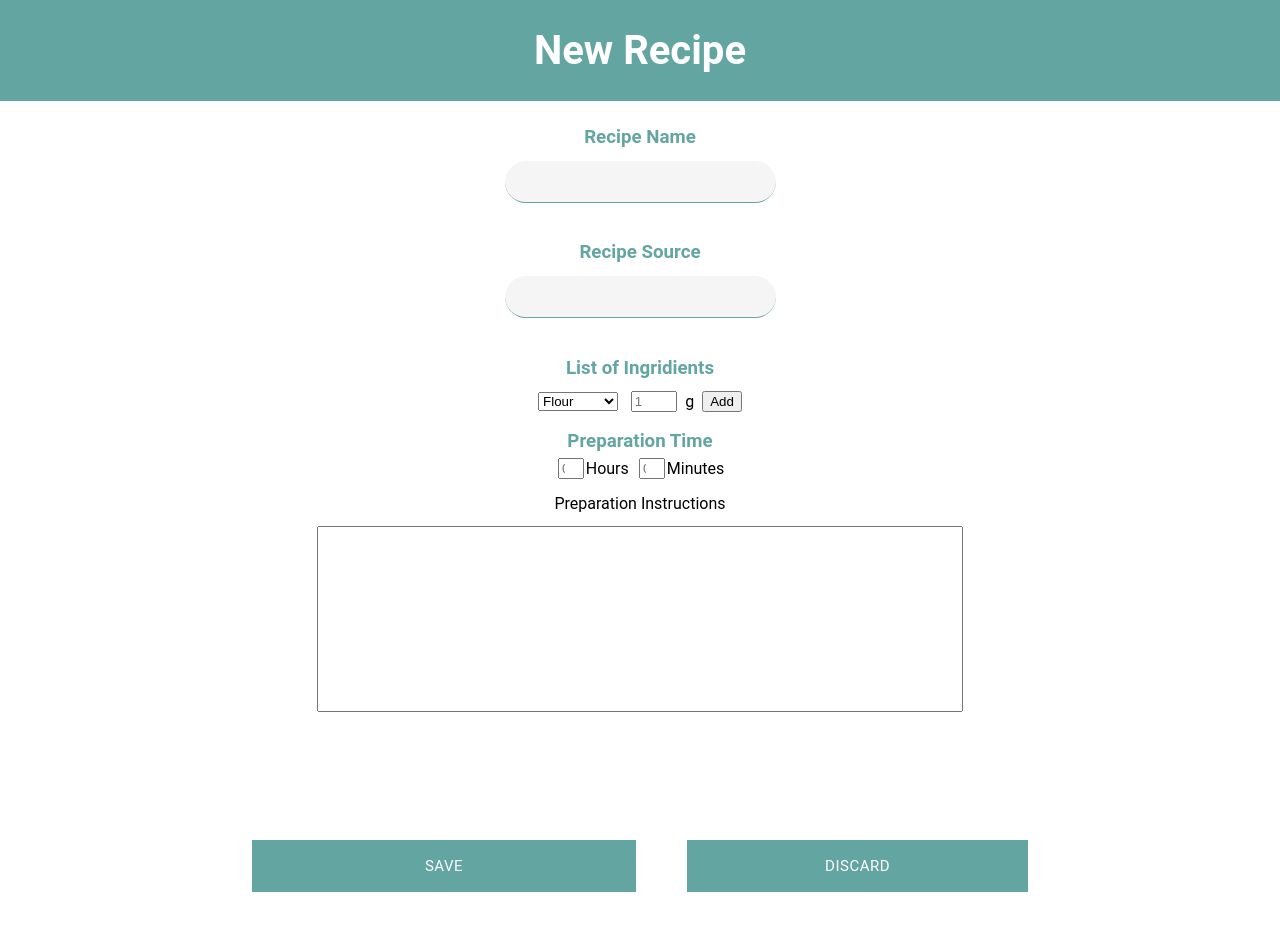
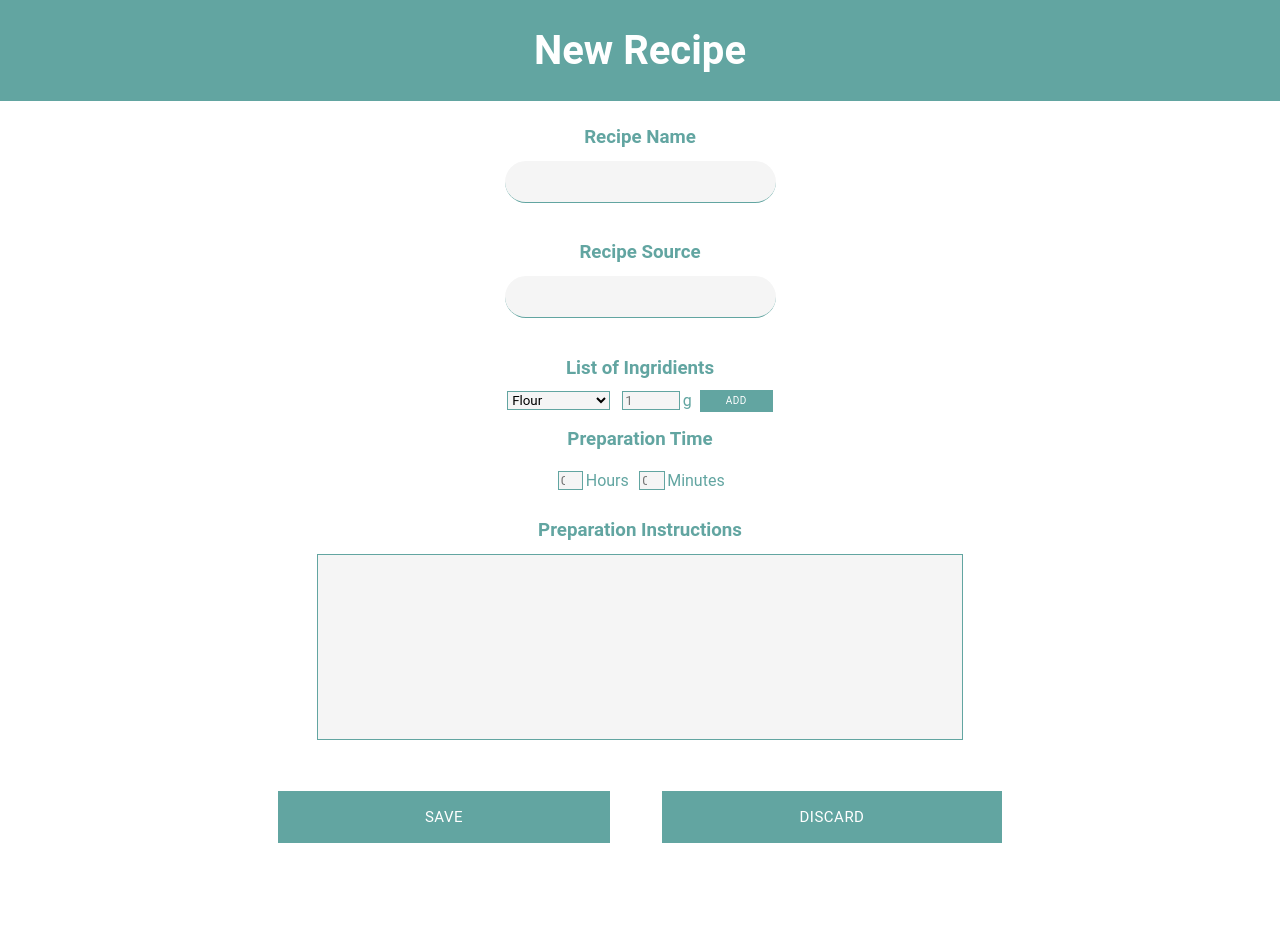
Before and after one commit to lalkovski/recipes-app, a React (Create React App) app: page /new-recipe in a window 1280 px wide. Shown: the top 930 px of the page. After the commit the page ends 894 px from the top, so only its background shows below. Built offline with nearby package versions, Linux system fonts and the light colour scheme.

Commit message:
Finish styles for add-recipe page, minor things left to fix

```diff
--- a/src/components/dropdown/dropdown.component.jsx
+++ b/src/components/dropdown/dropdown.component.jsx
@@ -21,7 +21,10 @@ const Container = styled.div`
 const StyledInput = styled.input`
   display: flex;
   margin: 1% 0 1% 1%;
-  width: 3%;
+  width: 4%;
+  border: 1px solid #62a5a1;
+  background-color: #f5f5f5;
+  font-family: Roboto;
 `;
 
 
@@ -31,15 +34,53 @@ const StyledH3Form = styled.h3`
 `;
 
 
-const StyledLabel = styled.label`
+const StyledLabelUnit = styled.label`
   display: flex;
-  margin: 0 0.5em 0 0.5em;
+  margin: 0 0.5em 0 0.2em;
   align-self: center;
+  justify-self: center;
+  font-size: 1rem;
+  color: #62a5a1;
+`;
+
+const CustomButtonDropdown = styled.button`
+  width: %;
+  height: 80%;
+  letter-spacing: 0.5px;
+  line-height: 20px;
+  padding: 0 25px 0 25px;
+  font-size: 10px;
+  text-transform: uppercase;
+  cursor: pointer;
+  display: flex;
+  justify-content: center;
+  align-items: center;
+  color: white;
+  border: 1px solid #62a5a1;
+  font-family: Roboto;
+  margin: 0;
+  background-color: #62a5a1;
+
+  &:hover {
+    background-color: white;
+    color: #62a5a1;
+    border: 1px solid #62a5a1;
+  }
 `;
 
 const ListContainer = styled.div`
   display: flex;
   align-self: center;
+  align-items: center;
+  justify-content: center;
+  width: 100%;
+`;
+
+const StyledSelect = styled.select`
+  width: 8%;
+  border: 1px solid #62a5a1;
+  background-color: #f5f5f5;
+  font-family: Roboto;
 `;
 class Dropdown extends Component {
   state = {
@@ -107,13 +148,13 @@ class Dropdown extends Component {
       <Container>
         <StyledH3Form>{this.props.name}</StyledH3Form>
         <DropdownContainer>
-          <select onChange={this.handleSelect}>
+          <StyledSelect onChange={this.handleSelect}>
             {this.props.options.map((ingredient) => (
               <option key={ingredient.name} value={ingredient.name}>
                 {ingredient.name}
               </option>
             ))}
-          </select>
+          </StyledSelect>
           <StyledInput
             type="number"
             name="quantity"
@@ -122,8 +163,12 @@ class Dropdown extends Component {
             placeholder="1"
             onChange={this.handleChange}
           />
-          <StyledLabel>{this.state.selectedIngredient.unit}</StyledLabel>
-          <button onClick={this.handleSubmit}>Add</button>
+          <StyledLabelUnit>
+            {this.state.selectedIngredient.unit}
+          </StyledLabelUnit>
+          <CustomButtonDropdown onClick={this.handleSubmit}>
+            Add
+          </CustomButtonDropdown>
         </DropdownContainer>
         <ListContainer>
           <ListItems
--- a/src/components/input/input.component.jsx
+++ b/src/components/input/input.component.jsx
@@ -4,6 +4,7 @@ import styled from "styled-components";
 const StyledInput = styled.input`
   display: flex;
   margin: 1%;
+  text-align: center;
   background: none;
   background-color: #f5f5f5;
   color: black;
--- a/src/components/list-items/list-items.component.jsx
+++ b/src/components/list-items/list-items.component.jsx
@@ -1,24 +1,72 @@
 import React from "react";
 import styled from "styled-components";
 
-const StyledList = styled.ul`
+const CustomButtonList = styled.button`
+  width: 20%;
+  height: 80%;
+  letter-spacing: 0.5px;
+  line-height: 20px;
+  padding: 0 10px 0 10px;
+  font-size: 10px;
+  text-transform: uppercase;
+  cursor: pointer;
+  display: flex;
+  justify-content: center;
+  align-items: center;
+  color: white;
+  border: 1px solid #62a5a1;
+  font-family: Roboto;
+  margin: 2% 5%;
+  background-color: #62a5a1;
+
+  &:hover {
+    background-color: white;
+    color: #62a5a1;
+    border: 1px solid #62a5a1;
+  }
+`;
+
+const StyledListIngredient = styled.div`
+  display: flex;
+  width: 100%;
+  flex-direction: row;
+  align-items: center;
+  justify-content: center;
+  justify-self: center;
+  align-self: center;
+`
+
+const StyledListIngredientContainer = styled.div`
+  display: flex
+  width: 100vw;
+`
+
+const IngredientListP = styled.p`
   margin: 0;
-`
+  padding: 1%;
+  margin: 1%;
+  font-size: 1rem;
+`;
+
 
 const ListItems = (props) => {
   const ingredientList = props.ingredients;
   const list = ingredientList.map((ingredient) => (
-    <li key={ingredient.name}>
-      {ingredient.name} {ingredient.quantity}
-      {ingredient.unit}
-      <button
+    <StyledListIngredient key={ingredient.name}>
+      <IngredientListP key={ingredient.name}>
+        {ingredient.name}
+        &nbsp;
+        {ingredient.quantity}
+        {ingredient.unit}
+      </IngredientListP>
+      <CustomButtonList
         onClick={(event) => props.deleteIngredient(event, ingredient.name)}
       >
         X
-      </button>
-    </li>
+      </CustomButtonList>
+    </StyledListIngredient>
   ));
-  return <StyledList>{list}</StyledList>;
+  return <StyledListIngredientContainer>{list}</StyledListIngredientContainer>;
 };
 
 export default ListItems;
--- a/src/components/table/table.component.jsx
+++ b/src/components/table/table.component.jsx
@@ -78,7 +78,7 @@ const tdStyle = {
 
 const Table = ({ recipes, removeRecipe, history }) => {
   const handleSubmit = (recipe) => {
-    if (window.confirm("Do you want to remove the recipe?")) {
+    if (window.confirm("Do you want to remove this recipe?")) {
       removeRecipe(recipe);
     }
   };
--- a/src/components/textarea/textarea.component.jsx
+++ b/src/components/textarea/textarea.component.jsx
@@ -12,15 +12,24 @@ const Container = styled.div`
 const StyledTextArea = styled.textarea`
   margin: 0;
   resize: none;
-  margin-top:2%;
+  margin-top: 2%;
   width: 100%;
+  border: 1px solid #62a5a1;
+  background-color: #f5f5f5;
+  font-family: Roboto;
 `;
+
+const StyledH3Form = styled.h3`
+  color: #62a5a1;
+  margin: 2% 0 0 0;
+`;
+
 
 const Input = ({ name, handleChange, label, ...otherProps }) => {
   return (
     <Container>
-      <label>{label}</label>
-      <StyledTextArea name={name} onChange={handleChange} rows={12}/>
+      <StyledH3Form>{label}</StyledH3Form>
+      <StyledTextArea name={name} onChange={handleChange} rows={12} />
     </Container>
   );
 };
--- a/src/components/time-input/time-input.component.jsx
+++ b/src/components/time-input/time-input.component.jsx
@@ -1,10 +1,13 @@
 import React from "react";
 import styled from "styled-components";
 
-const StyledInput = styled.input`
+const StyledTimeInput = styled.input`
   display: flex;
   margin: 1%;
   width: 8%;
+  border: 1px solid #62a5a1;
+  background-color: #f5f5f5;
+  font-family: Roboto;
 `;
 
 const StyledH3Form = styled.h3`
@@ -29,12 +32,20 @@ const Container = styled.div`
   height: 100%;
 `;
 
+const StyledTimeP = styled.p`
+  display: flex;
+  align-self: center;
+  justify-self: center;
+  font-size: 1rem;
+  color: #62a5a1;
+`;
+
 const TimeInput = ({ label, name, handleChange, ...otherProps }) => {
   return (
     <Container>
       <StyledH3Form>{label}</StyledH3Form>
       <InputContainer>
-        <StyledInput
+        <StyledTimeInput
           name="preparationHours"
           type="number"
           min="0"
@@ -42,8 +53,8 @@ const TimeInput = ({ label, name, handleChange, ...otherProps }) => {
           placeholder="0"
           onChange={handleChange}
         />
-        Hours &nbsp;
-        <StyledInput
+        <StyledTimeP>Hours &nbsp;</StyledTimeP>
+        <StyledTimeInput
           name="preparationMinutes"
           type="number"
           min="0"
@@ -51,7 +62,7 @@ const TimeInput = ({ label, name, handleChange, ...otherProps }) => {
           placeholder="0"
           onChange={handleChange}
         />
-        Minutes
+        <StyledTimeP>Minutes</StyledTimeP>
       </InputContainer>
     </Container>
   );
--- a/src/pages/NewRecipe/new-recipe.component.jsx
+++ b/src/pages/NewRecipe/new-recipe.component.jsx
@@ -45,7 +45,6 @@ const StyledH1 = styled.h1`
   font-size: 2.5rem;
 `;
 
-
 const FormContainer = styled.div`
   display: flex;
   flex-direction: column;
@@ -57,11 +56,11 @@ const FormContainer = styled.div`
 
 const TimeContainer = styled.div`
   display: block;
-  margin-bottom: 1%;
+  margin: 0;
 `;
 
-const CustomButton = styled.button`
-  width: 30%;
+const CustomButtonNR = styled.button`
+  width: 26%;
   height: 52px;
   letter-spacing: 0.5px;
   line-height: 50px;
@@ -114,7 +113,7 @@ const ButtonContainer = styled.div`
   display: flex;
   flex-direction: row;
   justify-content: center;
-  margin: 10%;
+  margin: 4%;
 `;
 
 class NewRecipe extends Component {
@@ -232,7 +231,7 @@ class NewRecipe extends Component {
               label="Preparation Instructions"
             />
             <ButtonContainer>
-              <CustomButton onClick={this.handleSubmit}>Save</CustomButton>
+              <CustomButtonNR onClick={this.handleSubmit}>Save</CustomButtonNR>
               <CustomNavLink to={`/`}>Discard</CustomNavLink>
             </ButtonContainer>
           </FormContainer>
```
Also changed, not shown: src/pages/RecipeDetails/recipe-details.component.jsx (+79 -35 lines).
